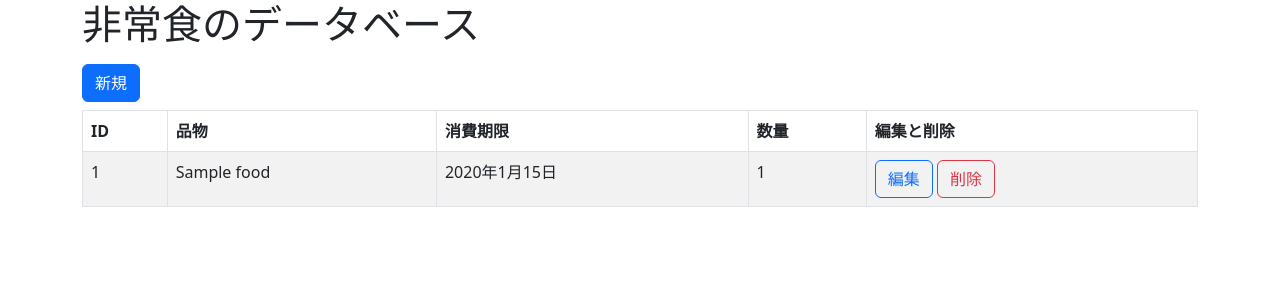
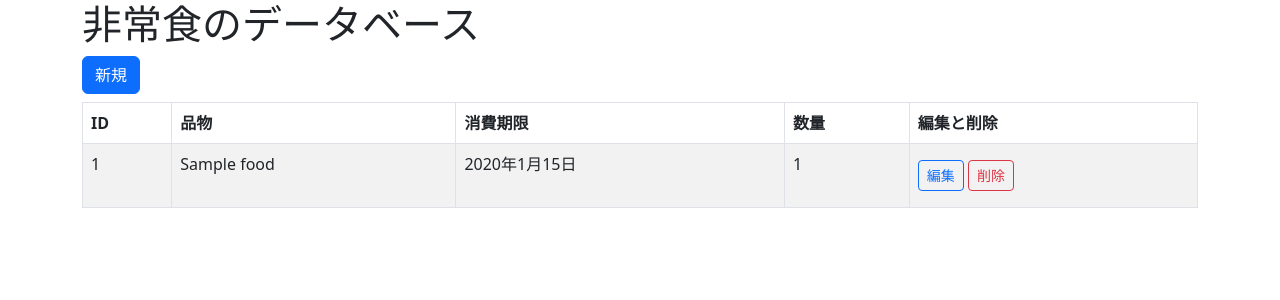
Before and after one commit to niamateu/api, a Django app: template api/templates/foods/index.html in a window 1280 px wide. Shown: the top 300 px of the page. Run offline with Django 5.2, Linux system fonts and the light colour scheme; the template is opened without the code that fills it: values named after a table or form of the project are taken from there, others are empty; tables that the repository leaves empty hold one stand-in row (Sample ...); some libraries are stand-ins or nearby versions.

Commit message:
[Update] index.html

```diff
--- a/api/templates/foods/index.html
+++ b/api/templates/foods/index.html
@@ -6,7 +6,7 @@
 
 {% block content %}
 <h1>非常食のデータベース</h1>
-<a href="{% url 'api:add' %}" class="btn btn-primary my-2">新規</a>
+<a href="{% url 'api:add' %}" class="btn btn-primary mb-2">新規</a>
 <table class="table table-striped table-bordered">
     <thead>
         <tr>
@@ -25,8 +25,8 @@
             <td>{{ food.date }}</td>
             <td>{{ food.number }}</td>
             <td>
-                <a href="{% url 'api:edit' id=food.id %}" class="btn btn-outline-primary">編集</a>
-                <a href="{% url 'api:delete' id=food.id %}" class="btn btn-outline-danger">削除</a>
+                <a href="{% url 'api:edit' id=food.id %}" class="btn btn-outline-primary btn-sm my-2">編集</a>
+                <a href="{% url 'api:delete' id=food.id %}" class="btn btn-outline-danger btn-sm my-2">削除</a>
             </td>
         </tr>
         {% endfor %}
```
